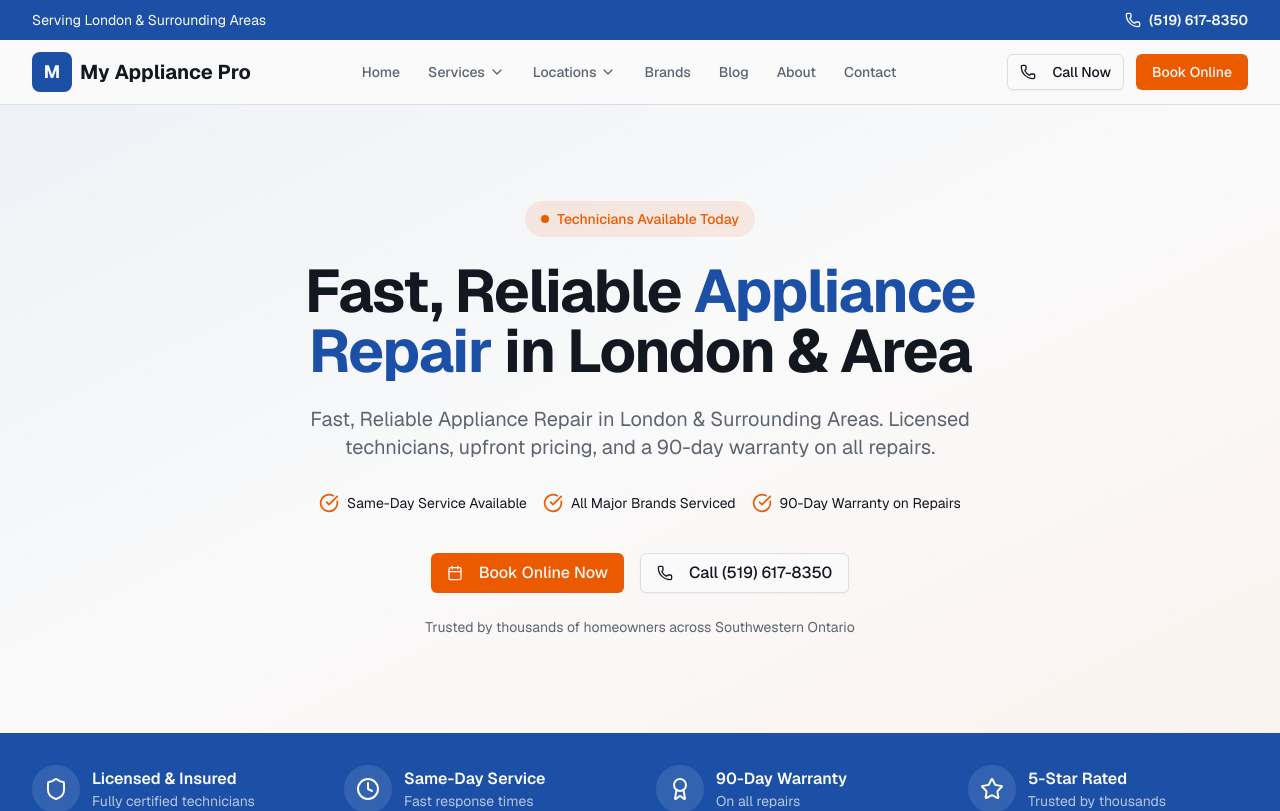
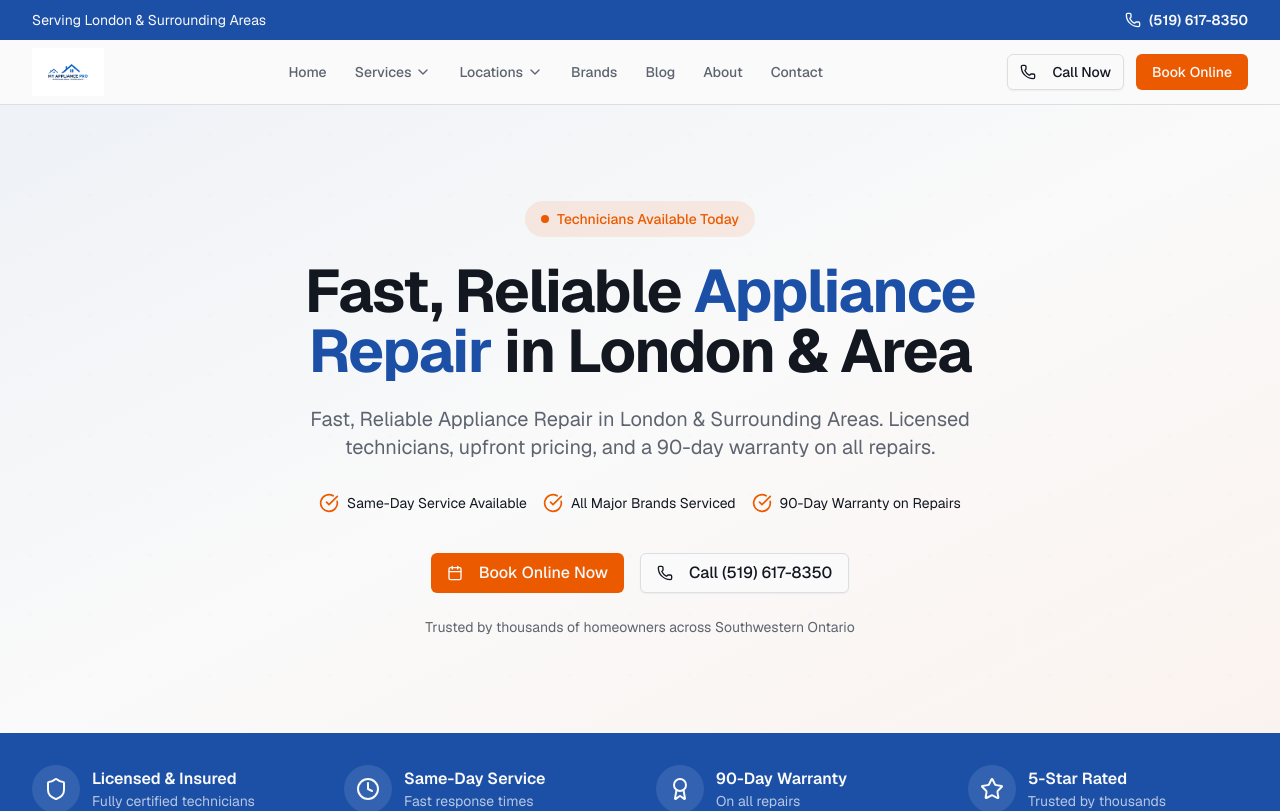
Before and after one commit to cgalvis20-beep/v0-wordpress-appliance-repair, a Next.js app: page / in a window 1280 px wide. Shown: the top 811 px of the page. Built offline with nearby package versions, Linux system fonts and the light colour scheme.

Commit message:
feat: update header and footer with new logo
Replace "M" logo with new image and adjust styling for visibility.

```diff
--- a/components/layout/footer.tsx
+++ b/components/layout/footer.tsx
@@ -1,4 +1,5 @@
 import Link from "next/link"
+import Image from "next/image"
 import { Phone, Mail, MapPin, Clock } from "lucide-react"
 import { companyInfo, serviceAreas } from "@/lib/data/company-info"
 
@@ -30,12 +31,15 @@ export function Footer() {
         <div className="grid grid-cols-1 md:grid-cols-2 lg:grid-cols-4 gap-8 lg:gap-12">
           {/* Company info */}
           <div className="space-y-4">
-            <div className="flex items-center gap-2">
-              <div className="flex h-10 w-10 items-center justify-center rounded-lg bg-accent text-accent-foreground font-bold text-lg">
-                M
-              </div>
-              <span className="font-bold text-xl">{companyInfo.name}</span>
-            </div>
+            <Link href="/">
+              <Image
+                src="/images/logo.jpg"
+                alt={companyInfo.name}
+                width={180}
+                height={50}
+                className="h-12 w-auto bg-white rounded p-1"
+              />
+            </Link>
             <p className="text-primary-foreground/70 text-sm leading-relaxed">
               {companyInfo.description}
             </p>
--- a/components/layout/header.tsx
+++ b/components/layout/header.tsx
@@ -2,6 +2,7 @@
 
 import { useState } from "react"
 import Link from "next/link"
+import Image from "next/image"
 import { Phone, Menu, X, ChevronDown } from "lucide-react"
 import { Button } from "@/components/ui/button"
 import { companyInfo } from "@/lib/data/company-info"
@@ -67,13 +68,15 @@ export function Header() {
       <nav className="mx-auto max-w-7xl px-4 sm:px-6 lg:px-8">
         <div className="flex h-16 items-center justify-between">
           {/* Logo */}
-          <Link href="/" className="flex items-center gap-2">
-            <div className="flex h-10 w-10 items-center justify-center rounded-lg bg-primary text-primary-foreground font-bold text-lg">
-              M
-            </div>
-            <span className="font-bold text-xl text-foreground">
-              {companyInfo.name}
-            </span>
+          <Link href="/" className="flex items-center">
+            <Image
+              src="/images/logo.jpg"
+              alt={companyInfo.name}
+              width={180}
+              height={50}
+              className="h-12 w-auto"
+              priority
+            />
           </Link>
 
           {/* Desktop navigation */}
```
Also changed, not shown: public/images/logo.jpg (added).
